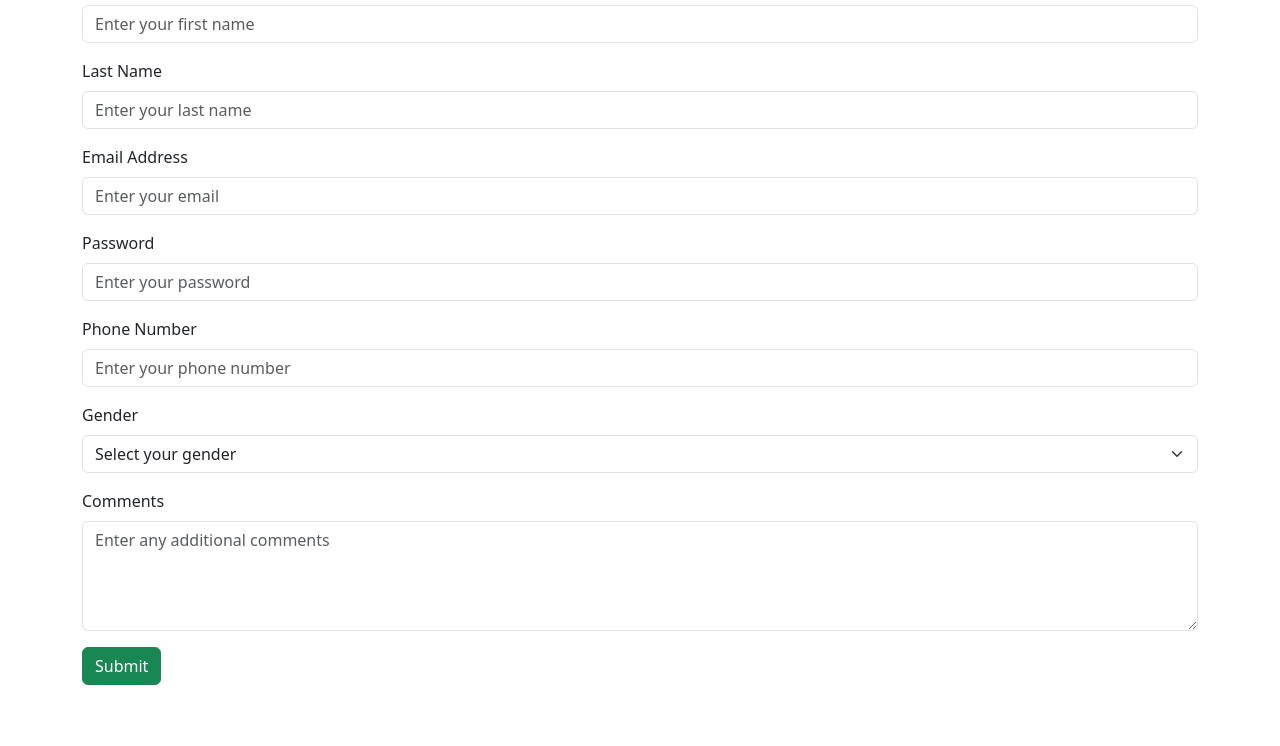
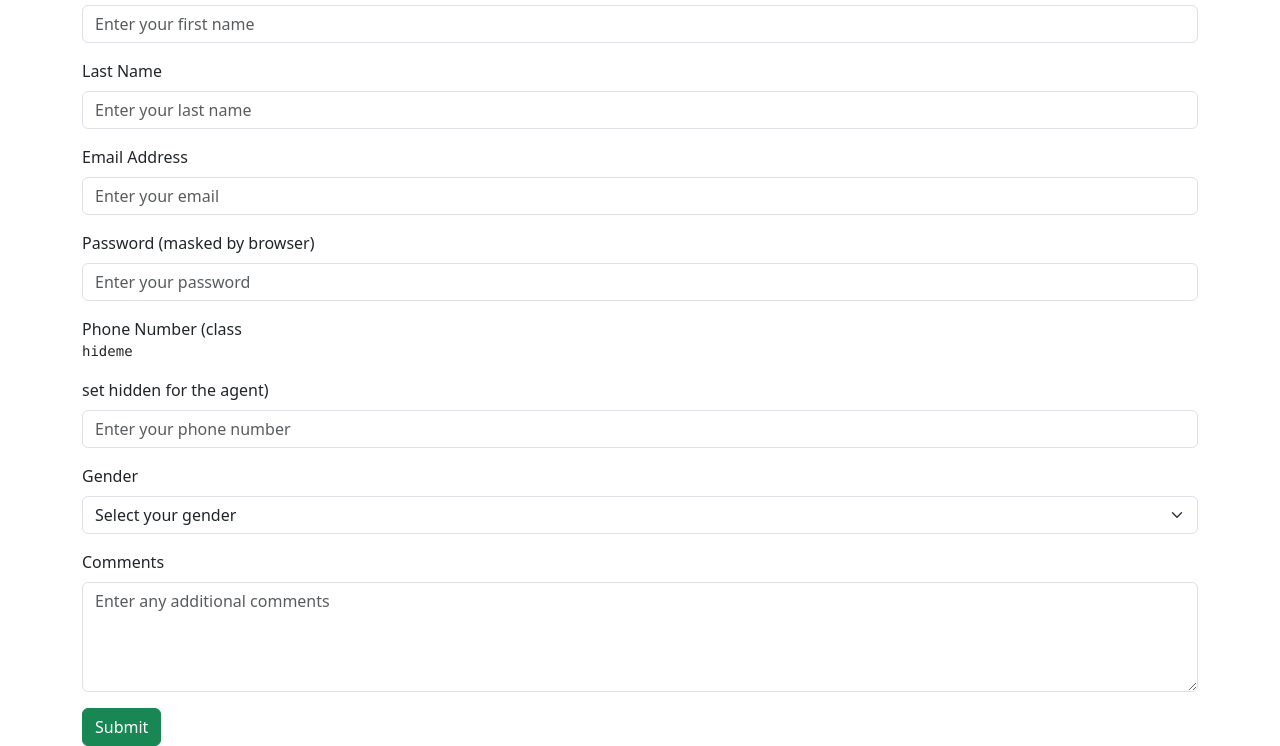
Before and after one commit to bitzed/cobrowse-tinysample, a website: page public/customer.html in a window 1280 px wide. Shown: the part 175-921 px from the top of the page. Before the commit the page ends 860 px from the top, so only its background shows below. Drawn offline with nearby package versions, Linux system fonts and the light colour scheme; some packages are replaced by stand-ins of ours; no server answers; a script that the page names is missing.

Commit message:
added hideme explanation

```diff
--- a/public/customer.html
+++ b/public/customer.html
@@ -41,11 +41,11 @@
           <input type="email" id="email" class="form-control" placeholder="Enter your email" required>
         </div>
         <div class="mb-3">
-          <label for="password" class="form-label">Password</label>
-          <input type="password" id="password" class="form-control hideme" placeholder="Enter your password" required>
+          <label for="password" class="form-label">Password (masked by browser)</label>
+          <input type="password" id="password" class="form-control" placeholder="Enter your password" required>
         </div>
         <div class="mb-3">
-          <label for="phone" class="form-label">Phone Number</label>
+          <label for="phone" class="form-label">Phone Number (class <pre>hideme</pre> set hidden for the agent) </label>
           <input type="tel" id="phone" class="form-control hideme" placeholder="Enter your phone number">
         </div>
         <div class="mb-3">
```
